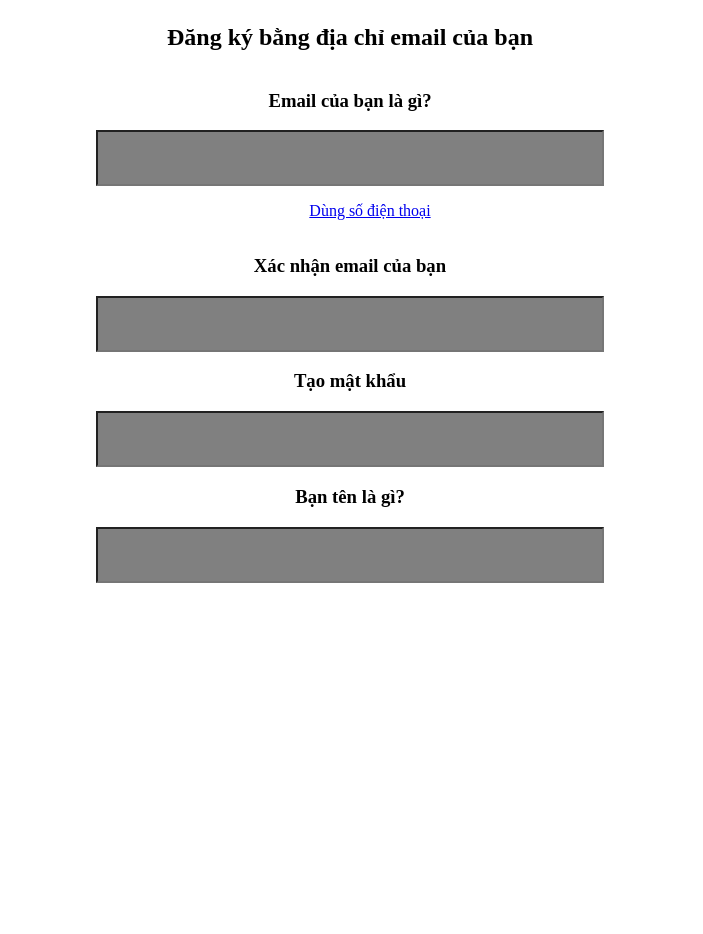
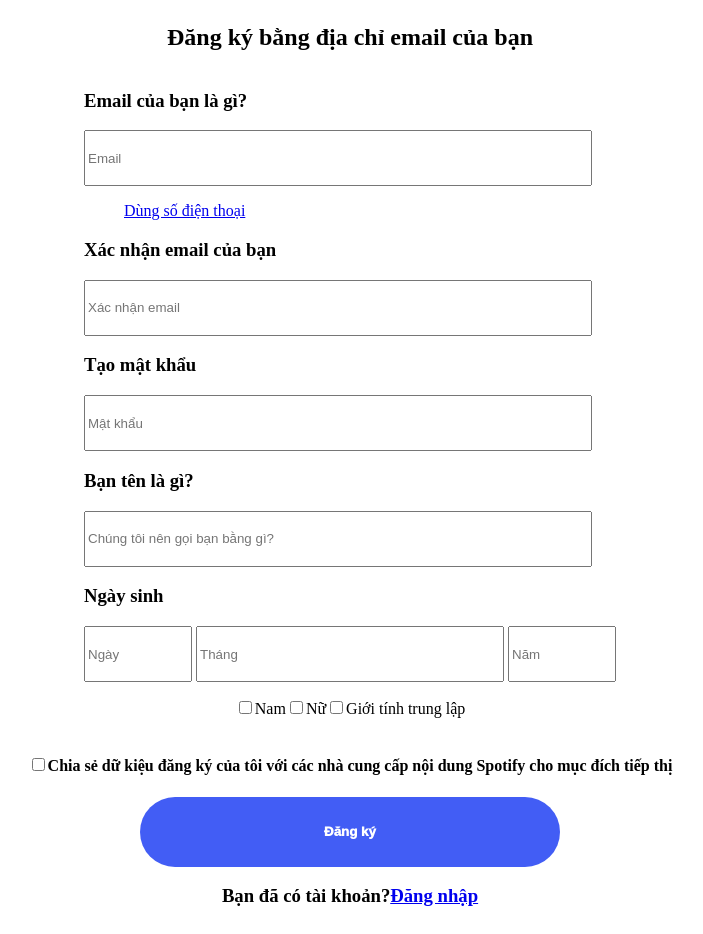
Before and after one commit to Adenhall/game-store, a plain HTML site: page spotify/sign-up/index.html in a window 1280 px wide. Shown: the part 320-1254 px from the top of the page, without its empty margins (290-993 px from the left). Before the commit the page ends 911 px from the top, so only its background shows below. Drawn offline with Linux system fonts and the light colour scheme.

Commit message:
spotify sign-up

```diff
--- a/spotify/sign-up/index.html
+++ b/spotify/sign-up/index.html
@@ -18,7 +18,7 @@
         <div class="container" style = "align-items: center">
             <h1 color= red>This website is in Vietnamese</h1>
             <ul>
-                <li><a href="#">Switch to English</a></li>
+                <a href="#">Switch to English</a>
 
             </ul>
         </div>
@@ -31,28 +31,50 @@
             <button class="first-button">ĐĂNG KÝ BẰNG FACEBOOK</button>
             <br />
             <h1 id="title">Đăng ký bằng địa chỉ email của bạn</h1>
-                <h3 id="q1">Email của bạn là gì?</h3>
-                <input box class="box">
-                <ul>
-                <li><a href="#">Dùng số điện thoại</a></li>
 
 
-                </ul>
 
-                <h3 id="q1">Xác nhận email của bạn</h3>
-                <input box class="box">
-                <h3 id="q1">Tạo mật khẩu</h3>
-                <input box class="box">
-                <h3 id="q1">Bạn tên là gì?</h3>
-                <input box class="box">
+
+        <div class="input-box" style="align-items: center">
+            <h3 id="q1">Email của bạn là gì?</h3>
+                <input placeholder="Email" class="box">
+                <ul>
+                <a href="#">Dùng số điện thoại</a>
+            </ul>
+            <h3 id="q1">Xác nhận email của bạn</h3>
+
+                    <input placeholder="Xác nhận email" class="box">
+                    <h3 id="q1">Tạo mật khẩu</h3>
+                    <input placeholder="Mật khẩu" class="box">
+                    <h3 id="q1">Bạn tên là gì?</h3>
+                    <input placeholder="Chúng tôi nên gọi bạn bằng gì?" class="box">
+                    <h3 id="q1">Ngày sinh</h3>
+                    <input placeholder="Ngày" class="day-box">
+                    <input placeholder="Tháng" class="month-box">
+                    <input placeholder="Năm" class="year-box">
+                    <br />
+
+
+                </div>
 
 
 
 
         </div>
+
+
     </section>
     <footer>
-        <div class="container"></div>
+        <div class="container" style="align-items: center">
+            <div class="check-box" style="align-items: center;display: flex; justify-content: space-between">
+                <p><span><input type="checkbox"></span>Nam<span><input type="checkbox"></span>Nữ<span><input type="checkbox"></span>Giới tính trung lập</span></p>
+
+            </div>
+                <h4><span><input type="checkbox"></span>Chia sẻ dữ kiệu đăng ký của tôi với các nhà cung cấp nội dung Spotify cho mục đích tiếp thị</h4>
+                <button class="second-button">Đăng ký</button>
+                <h3><span>Bạn đã có tài khoản?</span><a href="#">Đăng nhập</a></h3>
+
+        </div>
     </footer>
 </body>
 </html>
--- a/spotify/sign-up/style.css
+++ b/spotify/sign-up/style.css
@@ -59,19 +59,52 @@ footer{
   }
 
   .box{
-      background-color: gray;
+
       line-height: 30px;
       height: 50px;
       width: 500px;
   }
  #q1 {
-     align-items:unset;
+
      font-weight: 900;
  }
  section .container .ul{
      color:white;
  }
- .ul .li .a {
+ .a {
      color:green;
  }
- .q2
+ .day-box {
+     width: 100px;
+     height:50px;
+ }
+
+
+ .month-box {
+    width: 300px;
+    height:50px;
+}
+.year-box {
+    width: 100px;
+    height:50px;
+}
+.second-button {
+    width: 420px;
+      border-radius: 550px;
+      line-height: 1;
+      height: 70px;
+      color:white;
+      background-color:#425df5;
+      font-weight: 1000;
+      border: 0px;
+}
+.second-button:hover {
+    color: black;
+  cursor: pointer;
+  background-color:gray;
+}
+footer .container{
+    flex-direction: column;
+    justify-content: center;
+
+}
```
